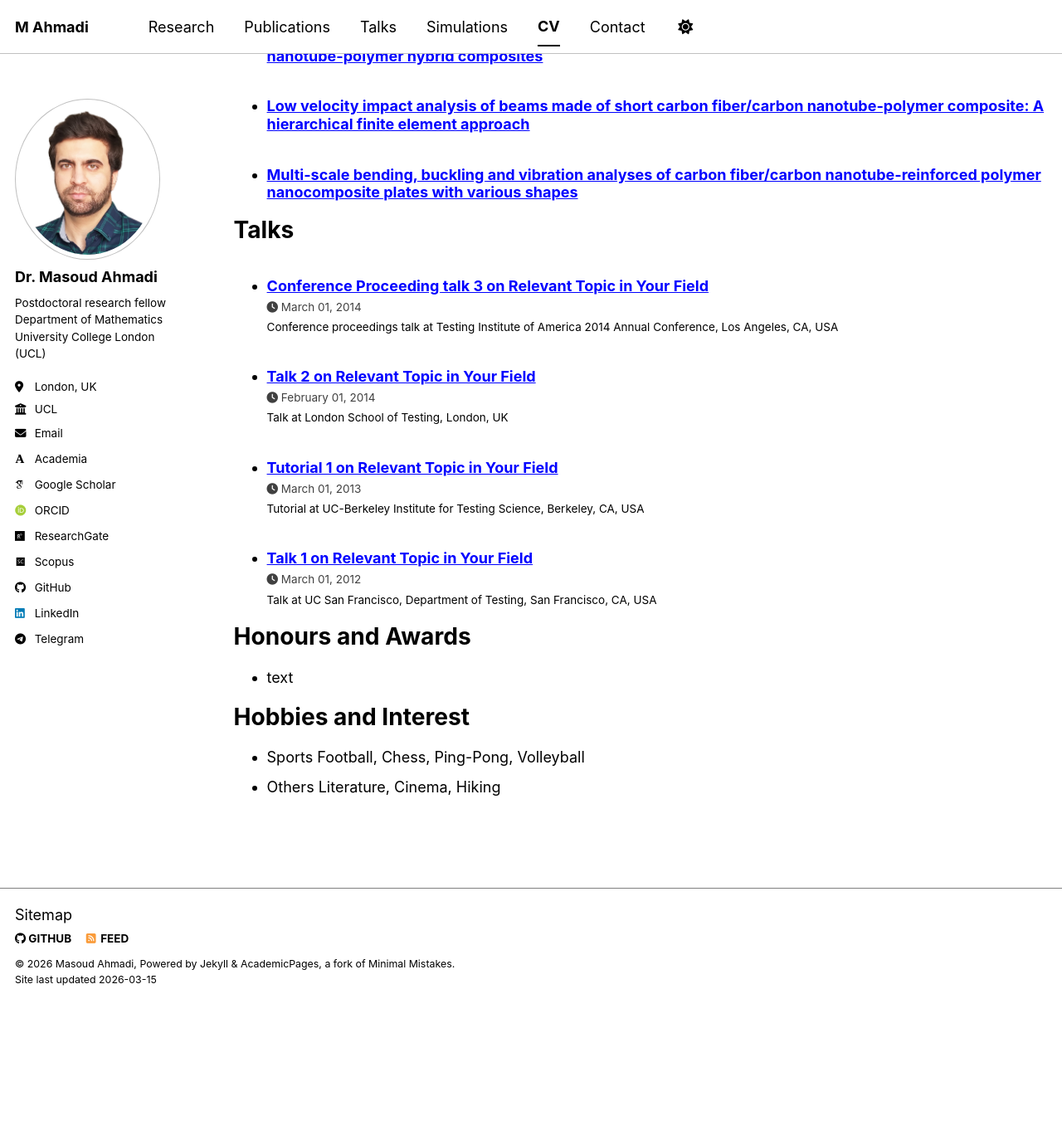
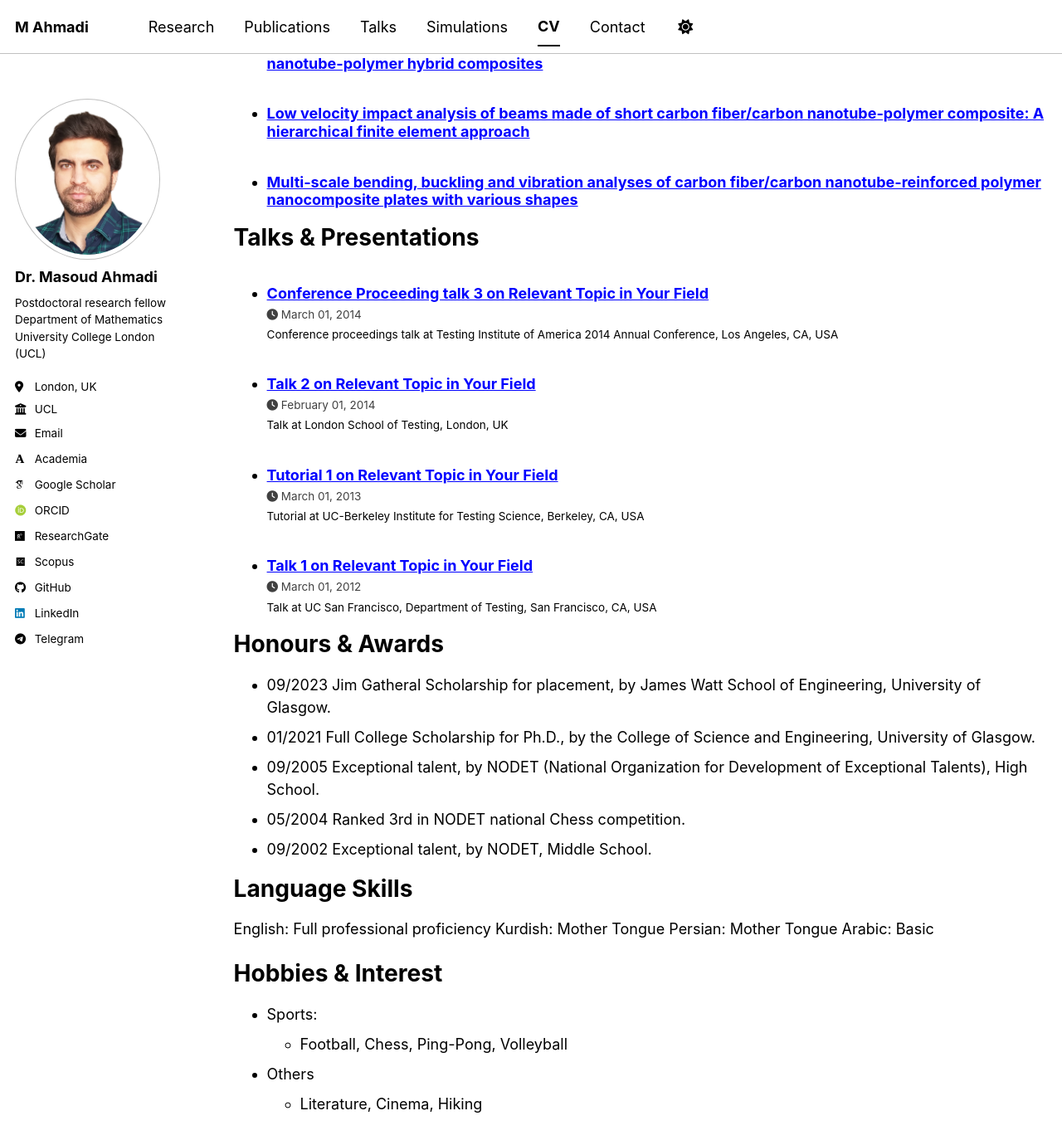
Before and after one commit to Masoud16ahm/Masoud16ahm.github.io, a Jekyll site: the page built from _pages/cv.md, in a window 1280 px wide and 1400 px high, scrolled down 2253 px. Shown: the top 1380 px of the window at 83% size. Built offline with Jekyll 4.4.1, drawn with Linux system fonts in a browser that asks for light colours; some web fonts are replaced; a script bundle is joined from its source files by our own code; library files that are not in the unit come from our copies; before the commit the page ends 3462 px from its top, so only the background shows below that; some of the changed text lies outside the part shown.

Commit message:
Revise CV content and formatting for clarity
Updated CV with additional details in education, talks, awards, language skills, and hobbies sections.

```diff
--- a/_pages/cv.md
+++ b/_pages/cv.md
@@ -59,19 +59,30 @@ Publications
     {% include archive-single-cv.html %}
   {% endfor %}</ul>
 
-Talks
+Talks & Presentations
 ======
   <ul>{% for post in site.talks reversed %}
     {% include archive-single-talk-cv.html  %}
   {% endfor %}</ul>
 
-Honours and Awards
+Honours & Awards
 ======
-* text
+* 09/2023 Jim Gatheral Scholarship for placement, by James Watt School of Engineering, University of Glasgow.
+* 01/2021 Full College Scholarship for Ph.D., by the College of Science and Engineering, University of Glasgow.
+* 09/2005 Exceptional talent, by NODET (National Organization for Development of Exceptional Talents), High School.
+* 05/2004 Ranked 3rd in NODET national Chess competition.
+* 09/2002 Exceptional talent, by NODET, Middle School.
 
-Hobbies and Interest
+Language Skills
 ======
-* Sports
-  Football, Chess, Ping-Pong, Volleyball
+English: Full professional proficiency
+Kurdish: Mother Tongue
+Persian: Mother Tongue
+Arabic: Basic
+
+Hobbies & Interest
+======
+* Sports:
+  * Football, Chess, Ping-Pong, Volleyball
 * Others
-  Literature, Cinema, Hiking
+  * Literature, Cinema, Hiking
```
Also changed, not shown: other parts of _pages/cv.md (+1 -1 lines).
